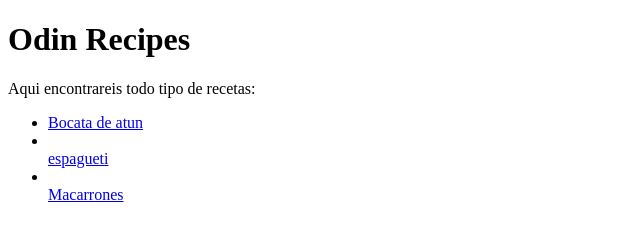
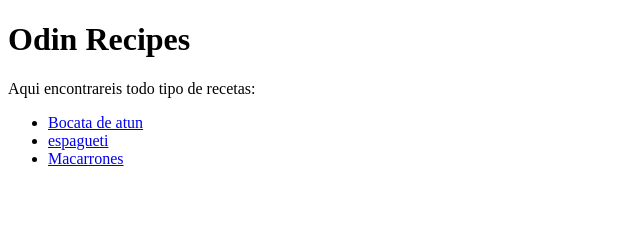
Before and after one commit to mohess-ia/odin-recipes, a plain HTML site: page index.html in a window 1280 px wide. Shown: the whole page, without its empty margins (0-640 px from the left). Drawn offline with Linux system fonts and the light colour scheme.

Commit message:
Fix de algunos despistes
Tenia unos tags de lista mal puestos, pero ya se ha corregido

```diff
--- a/index.html
+++ b/index.html
@@ -16,8 +16,8 @@
 
 <ul>
 <li><a href="recipes/bocata.html">Bocata de atun</a></li>
-<li></li><a href="recipes/espagueti.html">espagueti</a></li>
-<li></li><a href="recipes/macarrones.html">Macarrones</a></li>
+<li><a href="recipes/espagueti.html">espagueti</a></li>
+<li><a href="recipes/macarrones.html">Macarrones</a></li>
 </ul>
 
 
```
